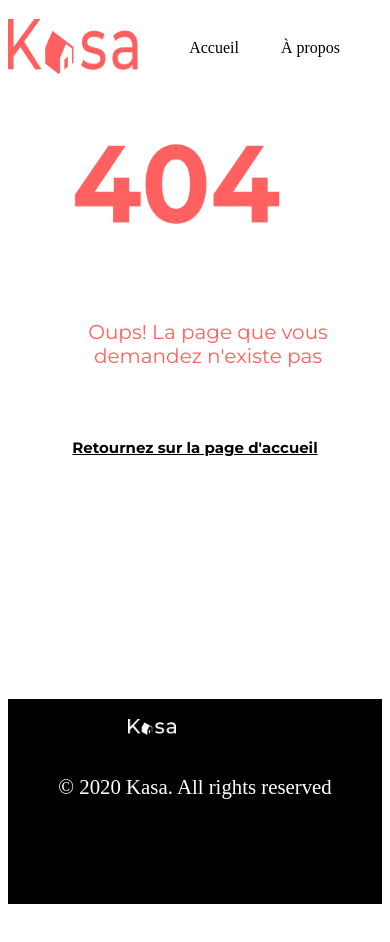
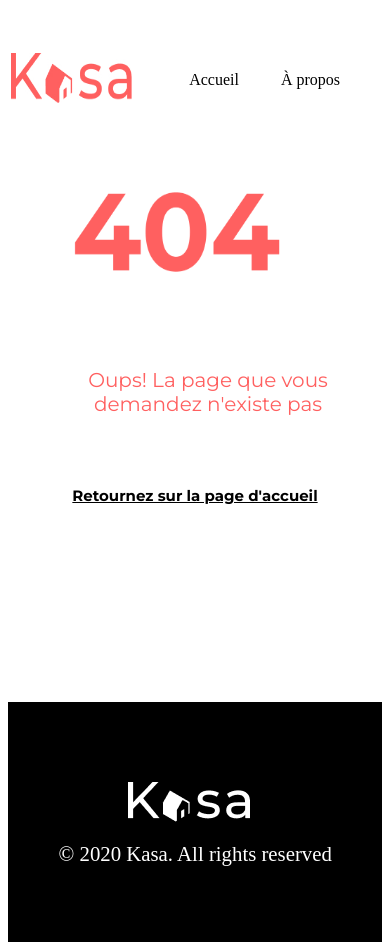
Before and after one commit to sarahiftsn/projet5KASAA, a React (Vite) app in the folder projetavecvite/: page /error in a window 390 px wide. Before the commit the page ends 912 px from the top, so only its background shows below. Built offline with nearby package versions, Linux system fonts and the light colour scheme.

Commit message:
version responsive

```diff
--- a/projetavecvite/src/assets/Pages/About.jsx
+++ b/projetavecvite/src/assets/Pages/About.jsx
@@ -8,7 +8,7 @@ import  { useEffect } from 'react';
 function About() {
 
   return (
-    <div className="main">
+    <div className="aboutcontainer">
       <div className='paysage'>
         <img src="/aboutimg.jpg" alt="paysage" />
       </div>
@@ -35,7 +35,7 @@ function About() {
 
           </div>
         }>
-          <p>Le composant Dropdown permet de montrer ou de cacher du contenu lorsque l'utilisateur clique sur un titre ou une icône.</p>
+          <p>Nos équipes se tiennent à votre disposition pour vous fournir une expérience parfaite. N'hésitez pas à nous contacter si vous avez la moindre question.</p>
         </Dropdown>
         <Dropdown className="dropdown-item" title={
           <div className="dropdown-title">
@@ -43,7 +43,7 @@ function About() {
 
           </div>
         }>
-          <p>Le composant Dropdown permet de montrer ou de cacher du contenu lorsque l'utilisateur clique sur un titre ou une icône.</p>
+          <p>La sécurité est la priorité de Kasa. Aussi bien pour nos hôtes que pour les voyageurs, chaque logement correspond aux critères de sécurité établis par nos services. En laissant une note aussi bien à l'hôte qu'au locataire, cela permet à nos équipes de vérifier que les standards sont bien respectés. Nous organisons également des ateliers sur la sécurité domestique pour nos hôtes.</p>
         </Dropdown>
       </div>
     </div>
--- a/projetavecvite/src/assets/Pages/About.scss
+++ b/projetavecvite/src/assets/Pages/About.scss
@@ -1,4 +1,4 @@
-
+@import "../../layout/Footer.scss";
 .paysage img {
    width: 77.5em; /* 1240px / 16px (base font size) */
    height: 13.938em; /* 223px / 16px (base font size) */
@@ -13,9 +13,16 @@
  }
 
  .dropdownn {
-   margin-left: 6.25em; /* 100px / 16px (base font size) */
+   margin-left: 4.5em; /* 100px / 16px (base font size) */
    margin-top: 3em; /* 30px / 16px (base font size) */
+   width: 1023px;
 
+   padding: 0;
+
+
+
+ }
+ .dropdown-item{
 
  }
 
@@ -33,10 +40,16 @@
  }
 
 
- @media screen and (max-width: 768px) {
+ @media screen and (max-width: 932px) {
+
+  .aboutcontainer{
+    max-width: 15em;
+      min-width:  10em;
+    padding: 0em 0em;
+
   .paysage img {
-    width: 23.5em; /* 1240px / 16px (base font size) */
-    height: 8em; /* 223px / 16px (base font size) */
+    width: 21.5em; /* 1240px / 16px (base font size) */
+    height: 10em; /* 223px / 16px (base font size) */
     margin: 0;
     margin-top: 40px;
 
@@ -58,3 +71,10 @@
 
 
 }
+
+.footer
+ {
+  width: 100%;
+  max-width: 100%;
+}
+}
--- a/projetavecvite/src/assets/Pages/Logements.scss
+++ b/projetavecvite/src/assets/Pages/Logements.scss
@@ -85,6 +85,15 @@ ul {
   margin-top: 1.875em;
 
 }
+.Description .dropdown-header{
+  width: 582px;
+  height: 40px;
+}
+.logement-equipments .dropdown-header{
+  width: 582px;
+  height: 40px;
+
+}
 .Description  .dropdown-body{
   color: black;
 
@@ -103,13 +112,34 @@ ul {
   color: white;
   margin-bottom: 1.875em; /* 30px / 16px (base font size) */
 }
-@media (max-width: 768px) {
-  .details{
-    display: flex;
-    flex-direction: column;
-  }
-  .logement-pictures {
-    margin-top: 7em;
-  }
+
+@media (max-width: 768px){
+.details{
+  display: flex;
+  flex-direction: column;
+  margin-bottom: 0.313em;
+  margin-top: 0.875em;
+}
+
+.details .dropdown{
+  margin-bottom: 0.5rem;
+}
+.details .dropdown-header {
+  background-color: #FF6060;
+  padding: 5px; /* Utilisation de 'em' pour maintenir une taille relative */
+  cursor: pointer;
+  margin: 0;
 
 }
+.Description{
+
+  width: 335px;
+}
+
+.logement-equipments{
+
+  width: 335px;
+
+}
+
+}
--- a/projetavecvite/src/components/Navbar.scss
+++ b/projetavecvite/src/components/Navbar.scss
@@ -34,20 +34,20 @@ nav {
         }
       }
     }
-    @media screen and (max-width: 768px) {
+    @media screen and (max-width: 932px) {
 
       nav {
         display: flex;
 
-        height: 1em;
-        margin-top: 2.5em;
+        height: 3em;
+        margin-top: 3.5em;
 
         .logo {
-          margin-left:0em;
+          margin-left:0.2em;
 
           img {
-            width: 130.32px;
-            height: 55px;
+            width: 120.32px;
+            height: 50px;
 
           }
         }
--- a/projetavecvite/src/components/Slideshow.scss
+++ b/projetavecvite/src/components/Slideshow.scss
@@ -4,7 +4,7 @@
     .slideshow-container {
       position: relative;
       width: 100%;
-      height: 500px; // Ajustez la hauteur selon vos besoins
+      height: 31.25em; // Ajustez la hauteur selon vos besoins
       overflow: hidden;
       border-radius: 8px; // Assurez-vous que les images ont aussi les coins arrondis
     }
@@ -30,11 +30,11 @@
       position: absolute;
       top: 50%;
       width: auto;
-      margin-top: -22px;
-      padding: 16px;
+      margin-top: -1.375em;
+      padding: 1em;
       color: white;
       font-weight: bold;
-      font-size: 18px;
+      font-size: 1.12em;
       transition: 0.6s ease;
       user-select: none;
       background-color: rgba(0, 0, 0, 0.5); // Background color with opacity
@@ -55,13 +55,88 @@
     }
 
     .slide-numbering {
-     position: absolute;
-      bottom: 8px;
+      position: absolute;
+      bottom: 2%;
       left: 50%;
       transform: translateX(-50%);
       background-color: rgba(0, 0, 0, 0.5);
       color: white;
-      padding: 8px 12px;
-      border-radius: 12px;
+      padding: 0.5em 0.75em;
+      border-radius: 0.75em;
     }
   }
+
+  @media screen and (max-width: 768px) {
+
+    .slideshow {
+      // Pour positionner les boutons et la numérotation par rapport à ce conteneur
+
+      .slideshow-container {
+        position: relative;
+        width: 100%;
+        height: 17.25em; // Ajustez la hauteur selon vos besoins
+        overflow: hidden;
+        border-radius: 8px; // Assurez-vous que les images ont aussi les coins arrondis
+      }
+
+      .slide {
+        display: none;
+
+        &.active {
+          display: block;
+        }
+      }
+
+      .slide-image {
+        width: 100%;
+        height: 100%;
+        object-fit: cover;
+        border-radius: 8px;
+      }
+
+      .prev,
+      .next {
+        cursor: pointer;
+        position: absolute;
+        top: 50%;
+        width: auto;
+        margin-top: -1.375em;
+        padding: 1em;
+        color: white;
+        font-weight: bold;
+        font-size: 1.12em;
+        transition: 0.6s ease;
+        user-select: none;
+        background-color: rgba(0, 0, 0, 0.5); // Background color with opacity
+
+        &.prev {
+          left: 10px; // Position à gauche de l'image
+          border-radius: 3px 0 0 3px;
+        }
+
+        &.next {
+          right: 10px; // Position à droite de l'image
+          border-radius: 0 3px 3px 0;
+        }
+
+        &:hover {
+          background-color: rgba(0, 0, 0, 0.8);
+        }
+      }
+
+      .slide-numbering {
+        position: absolute;
+        bottom: 2%;
+        left: 50%;
+        transform: translateX(-50%);
+        background-color: rgba(0, 0, 0, 0.5);
+        color: white;
+        padding: 0.5em 0.75em;
+        border-radius: 0.75em;
+      }
+    }
+
+
+
+
+      }
--- a/projetavecvite/src/layout/Banner.scss
+++ b/projetavecvite/src/layout/Banner.scss
@@ -41,7 +41,7 @@ color: #FFFFFF; /* Couleur du texte */
   .bannière {
     /* Définir l'image de fond */
 
-    width: 360px;
+    width: 350px;
     height: 130px;
     margin-top:80px;
     margin-left: 10px;
--- a/projetavecvite/src/layout/Footer.scss
+++ b/projetavecvite/src/layout/Footer.scss
@@ -3,7 +3,8 @@ footer {
     background-color: black;
     width: 100%; // Utilisez un pourcentage pour que la largeur soit relative
     height: 13.0625em; // Conversion de 209px en em
-    margin-top: -0.1em; // Conversion de 40px en em
+    margin-top: 1em; // Conversion de 40px en em
+    position: relative;
 
   }
 
@@ -26,52 +27,13 @@ footer {
   footer {
 
     .bann{
-      width: 100%;
-      height: 13.813em;
-      margin-top: 9.37em;
-
-
-
-
-    }
-    .kasalogo {
-      margin-top: 3.75em; // Conversion de 60px en em
-      margin-left: 0;
-      display: flex;
-      justify-content: center;
-      align-items: center;
-      padding-left: 120px;
-      padding-top: 20px;
-      width: 3em;
-
-    }
-
-    .kasap {
-      color: white;
-      margin: 0;
-      font-size: 1.3em;
-      text-align: center;
-      margin-top: 40px;
-      flex-wrap: wrap;
-      padding-left: 0;
-
-
-    }
-
-  }
-
-
-
-}
-@media screen and (max-width: 390px) {
-  footer {
-
-    .bann{
-      width: 100%;
-      height: 12.813em;
-      margin-top: 1.37em;
+      width: 96%;
+      height: 15em;
+      margin-top: 0.9em;
+      position: absolute;
       margin-left: 0;
       margin-right: 0;
+
 
 
 
@@ -93,7 +55,7 @@ footer {
       margin: 0;
       font-size: 1.3em;
       text-align: center;
-      margin-top: 40px;
+
       flex-wrap: wrap;
       padding-left: 0;
 
@@ -105,27 +67,26 @@ footer {
 
 
 }
-
-@media  screen and (max-width: 320px) {
+/* Media query spécifique pour les petits écrans comme l'iPhone SE */
+@media (max-width: 375px) {
   footer {
     .bann {
-      background-color: black;
-      width: 105%; // Utilisez un pourcentage pour que la largeur soit relative
-      height: 8.0625em; // Conversion de 209px en em
-      margin-top: 2.5em; // Conversion de 40px en em
-
+      height: 12em; // Permet de s'adapter au contenu
+      padding: 1em; // Ajouter du padding pour un meilleur espacement
+      margin-top: 110px;
+      width: 89%;
     }
 
     .kasalogo {
-      margin-top: 3.75em; // Conversion de 60px en em
-      margin-left: 36.25em;
+      margin-top: 1em; // Réduire l'espace supérieur
+      margin-left: 0; // Centrer horizontalement
+      width: 20%; // Ajuster la largeur du logo
     }
 
     .kasap {
-      color: white;
-      margin-left: 27.125em;
-      font-size: 1.2em;
+      margin-left: 0; // Centrer horizontalement
+      font-size: 0.75em; // Ajuster la taille de la police
+      padding: 0.5em; // Ajouter du padding pour un meilleur espacement
     }
-
   }
 }
--- a/projetavecvite/src/layout/Main.scss
+++ b/projetavecvite/src/layout/Main.scss
@@ -5,8 +5,8 @@
     font-family:  'Montserrat', sans-serif;
 
     @media screen and (max-width: 768px) {
-      max-width: 23.4375em;
-      min-width:  20em;
+      max-width: 48.4375em;
+      min-width:  22em;
       padding: 0em 0em;
       align-items: center;
       margin: 0;
```
